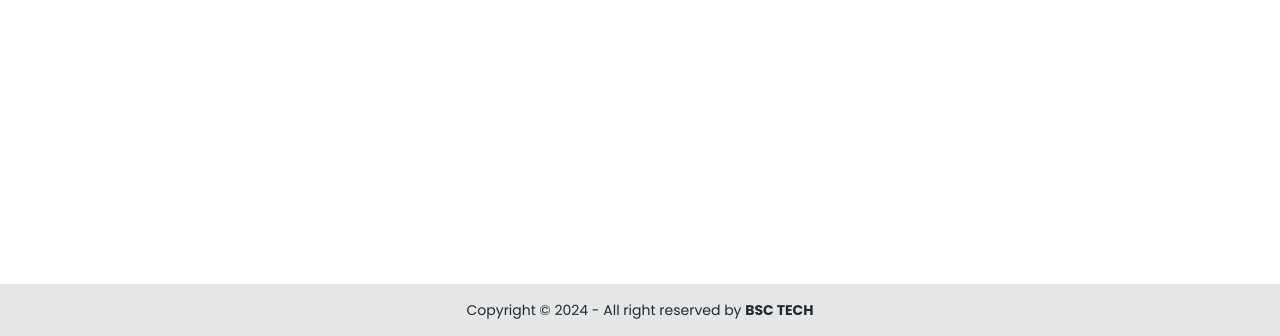
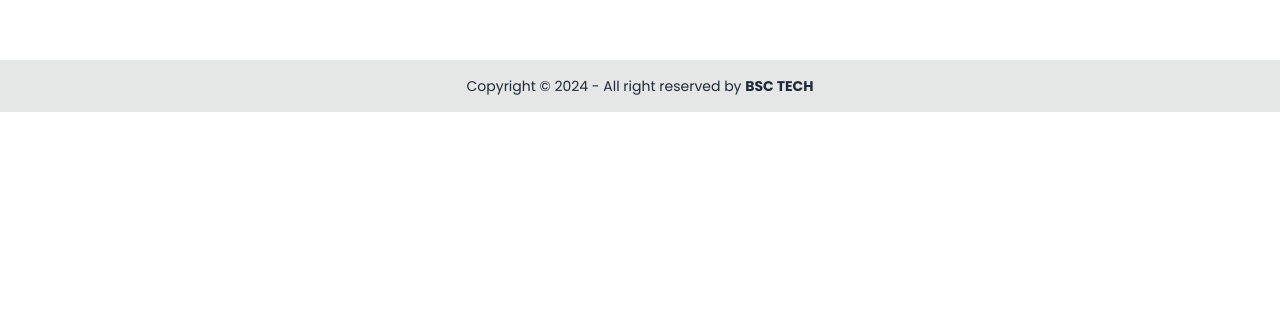
Before and after one commit to ankitjhagithub21/bsctech, a React (Vite) app: page / in a window 1280 px wide. Shown: the part 2904-3240 px from the top of the page. After the commit the page ends 3016 px from the top, so only its background shows below. Built offline with nearby package versions, Linux system fonts and the light colour scheme.

Commit message:
minor ui changes

```diff
--- a/src/pages/Contact.jsx
+++ b/src/pages/Contact.jsx
@@ -3,8 +3,8 @@ import React from 'react'
 const Contact = () => {
   return (
 
-    <section className="py-24" id='contact'>
-      <div className="mx-auto max-w-5xl px-5">
+    <section id='contact'>
+      <div className="mx-auto max-w-5xl mb-12 px-5">
         <div className="grid lg:grid-cols-2 grid-cols-1 gap-5 items-center">
 
           <div className="relative" data-aos="fade-up">
--- a/src/pages/Reviews.jsx
+++ b/src/pages/Reviews.jsx
@@ -3,8 +3,8 @@ import React from 'react'
 const Reviews = () => {
     return (
         <section id="reveiws">
-            <div class="container px-5 py-24 mx-auto">
-                <div class="flex flex-col text-center w-full mb-20" data-aos="fade-up">
+            <div class="container py-24 mx-auto">
+                <div class="flex flex-col text-center w-full" data-aos="fade-up">
                 <h2 className=" mb-4 bg-primary text-white  mx-auto px-4 py-2 rounded-lg md:mx-auto text-sm font-semibold tracking-widest  uppercase  w-fit">
                             Reviews
                         </h2>
```
